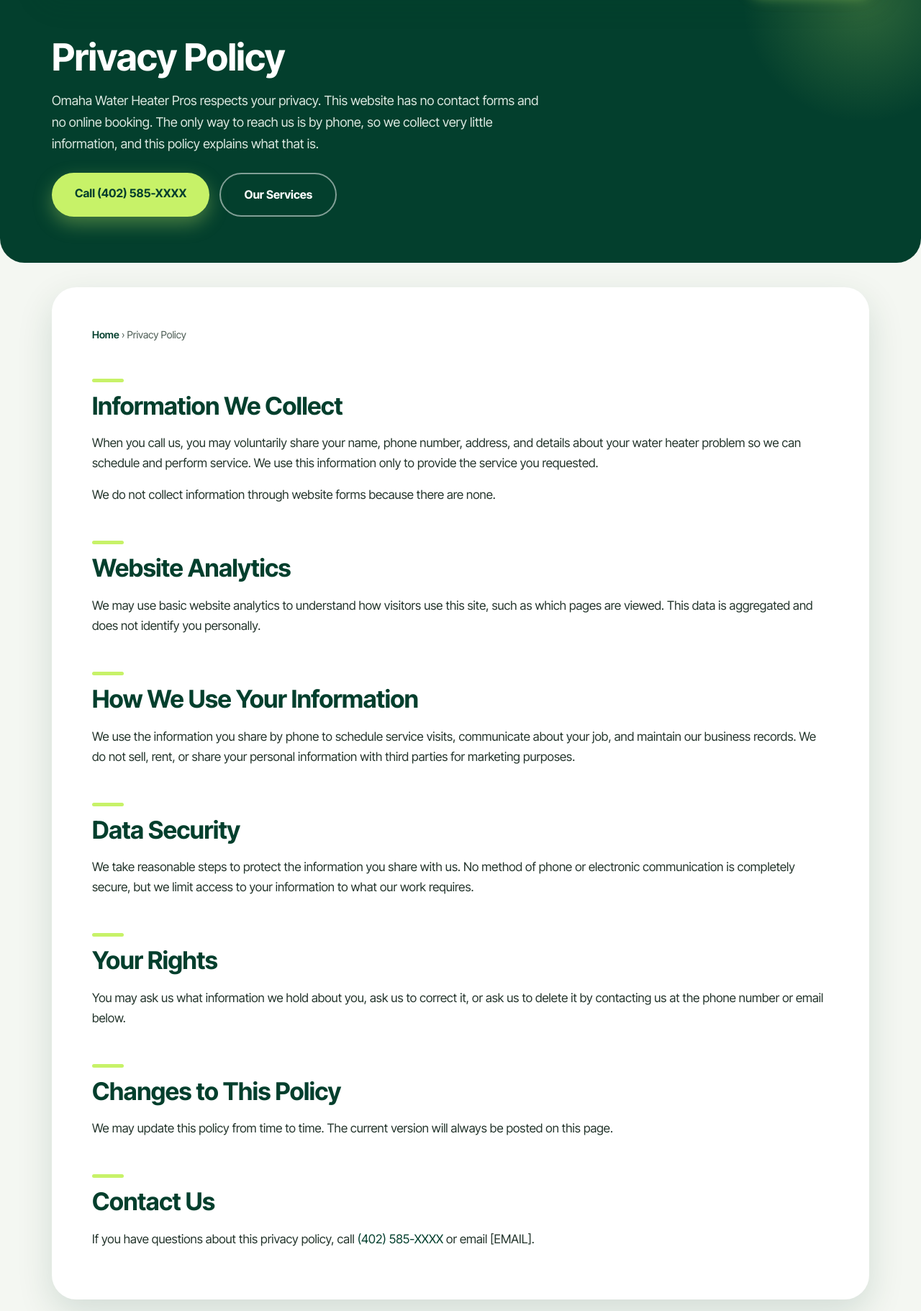
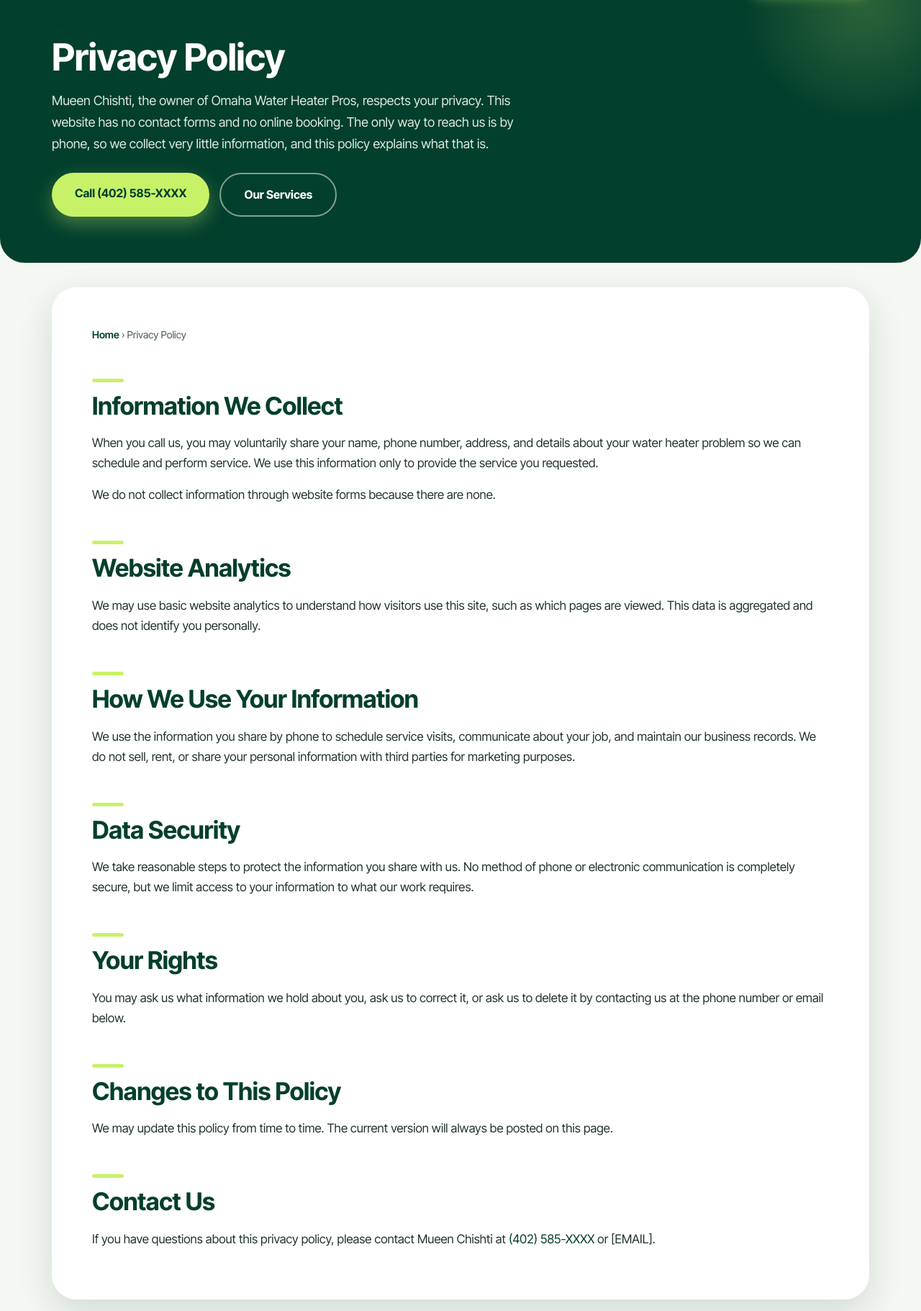
Before and after one commit to kashif812673-blip/omaha-water-heater-pros, a plain HTML site: page privacy-policy/index.html in a window 1280 px wide. Shown: the part 79-1900 px from the top of the page at 72% size. Drawn offline with Linux system fonts and the light colour scheme.

```diff
--- a/privacy-policy/index.html
+++ b/privacy-policy/index.html
@@ -43,7 +43,7 @@ gtag('config', 'G-C4MEZ7DPN3');
 </nav></div></header>
 <section class="hero"><div class="wrap">
 <h1>Privacy Policy</h1>
-<p class="hero-sub">Omaha Water Heater Pros respects your privacy. This website has no contact forms and no online booking. The only way to reach us is by phone, so we collect very little information, and this policy explains what that is.</p>
+<p class="hero-sub">Mueen Chishti, the owner of Omaha Water Heater Pros, respects your privacy. This website has no contact forms and no online booking. The only way to reach us is by phone, so we collect very little information, and this policy explains what that is.</p>
 <div class="hero-ctas">
 <a class="btn btn-lime" href="tel:+1402585XXXX">Call (402) 585-XXXX</a>
 <a class="btn btn-ghost" href="/#services">Our Services</a>
@@ -64,7 +64,7 @@ gtag('config', 'G-C4MEZ7DPN3');
 <h2>Changes to This Policy</h2>
 <p>We may update this policy from time to time. The current version will always be posted on this page.</p>
 <h2>Contact Us</h2>
-<p>If you have questions about this privacy policy, call <a href="tel:+1402585XXXX" class="phone-link">(402) 585-XXXX</a> or email [EMAIL].</p>
+<p>If you have questions about this privacy policy, please contact Mueen Chishti at <a href="tel:+1402585XXXX" class="phone-link">(402) 585-XXXX</a> or [EMAIL].</p>
 </div></main>
 
 <footer class="site-footer"><div class="wrap">
```
